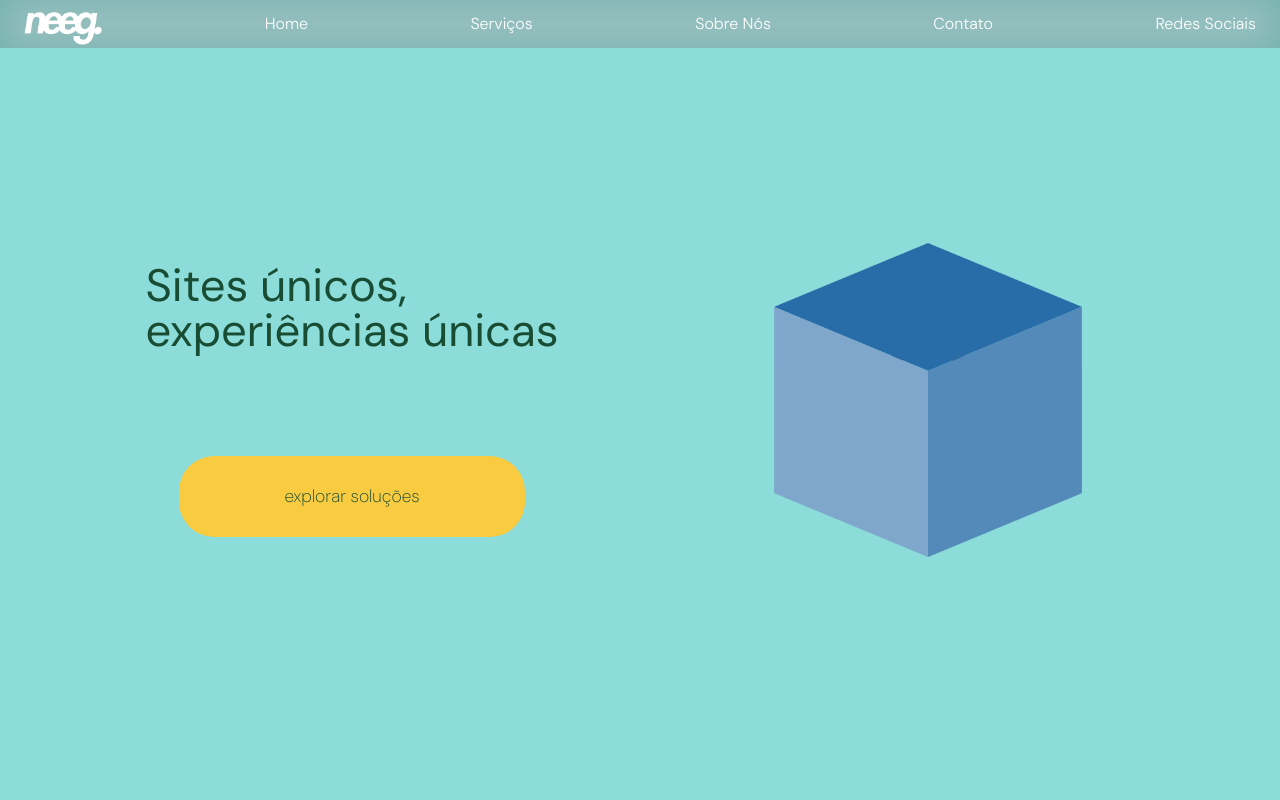
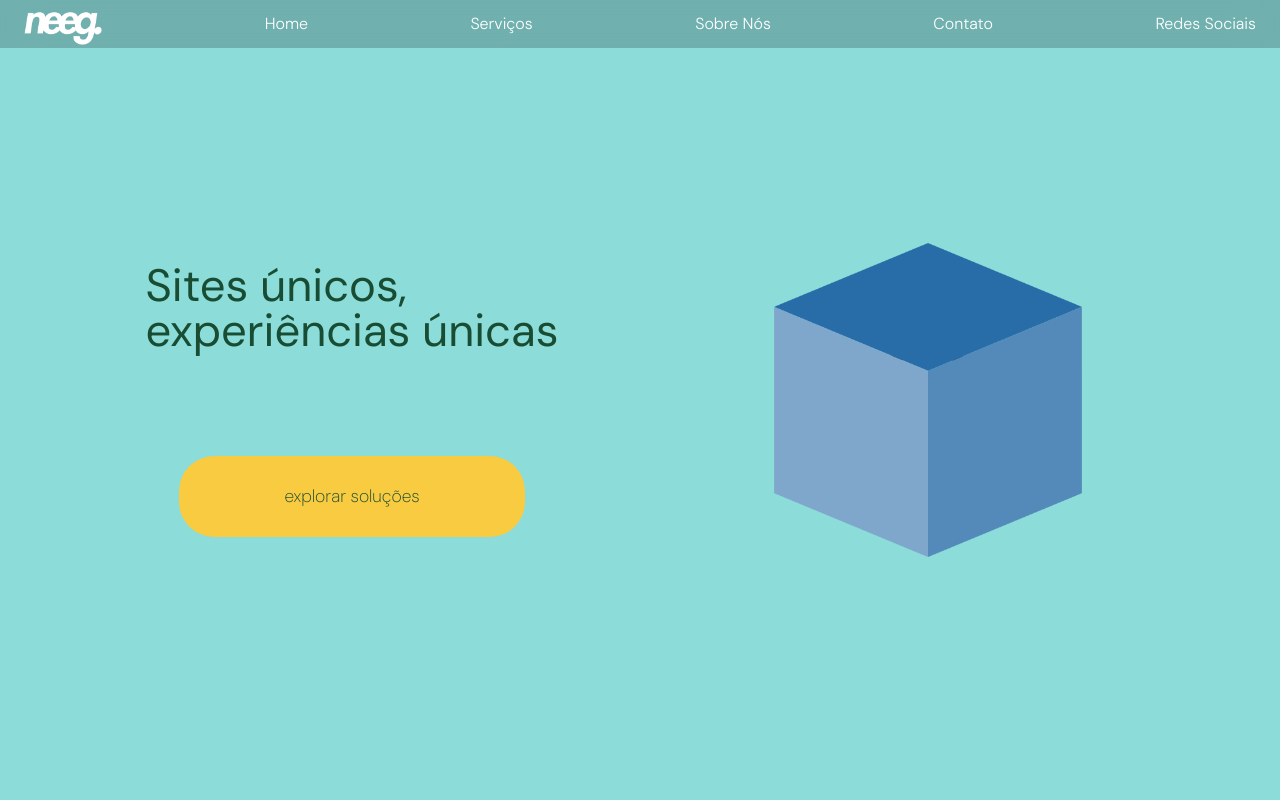
Before and after one commit to neegsan/neeg.sites, a plain HTML site: page index.html in a window 1280 px wide. Shown: the top 800 px of the page. Drawn offline with Linux system fonts and the light colour scheme.

Commit message:
Update index.html

```diff
--- a/index.html
+++ b/index.html
@@ -97,6 +97,7 @@
         }
 
         .topnav {
+            padding: 1rem 1.5rem 1rem 1.5rem;
             display: flex;
             flex-direction: row;
             justify-content: space-between;
@@ -107,28 +108,9 @@
             width: 100%;
             position: fixed;
             backdrop-filter: blur(20px);
-            padding: 1rem 1.5rem 1rem 1.5rem;
+            -webkit-backdrop-filter: blur(20px);
         }
 
-        .topnav::before {
-            content: "";
-            position: absolute;
-            top: 0;
-            left: 0;
-            width: 100%;
-            height: 100%;
-
-            /* replace background-image url with your image */
-
-            /* note that if you use a local file as the image you should replace the url like: '/path/to/image'  */
-
-            background-image: url(images/banner/navbar.png);
-            background-size: cover;
-            background-position: center;
-            filter: blur(20px);
-            opacity: 0.4;
-            z-index: -1;
-        }
 
         .topnav a {
             float: left;
```
